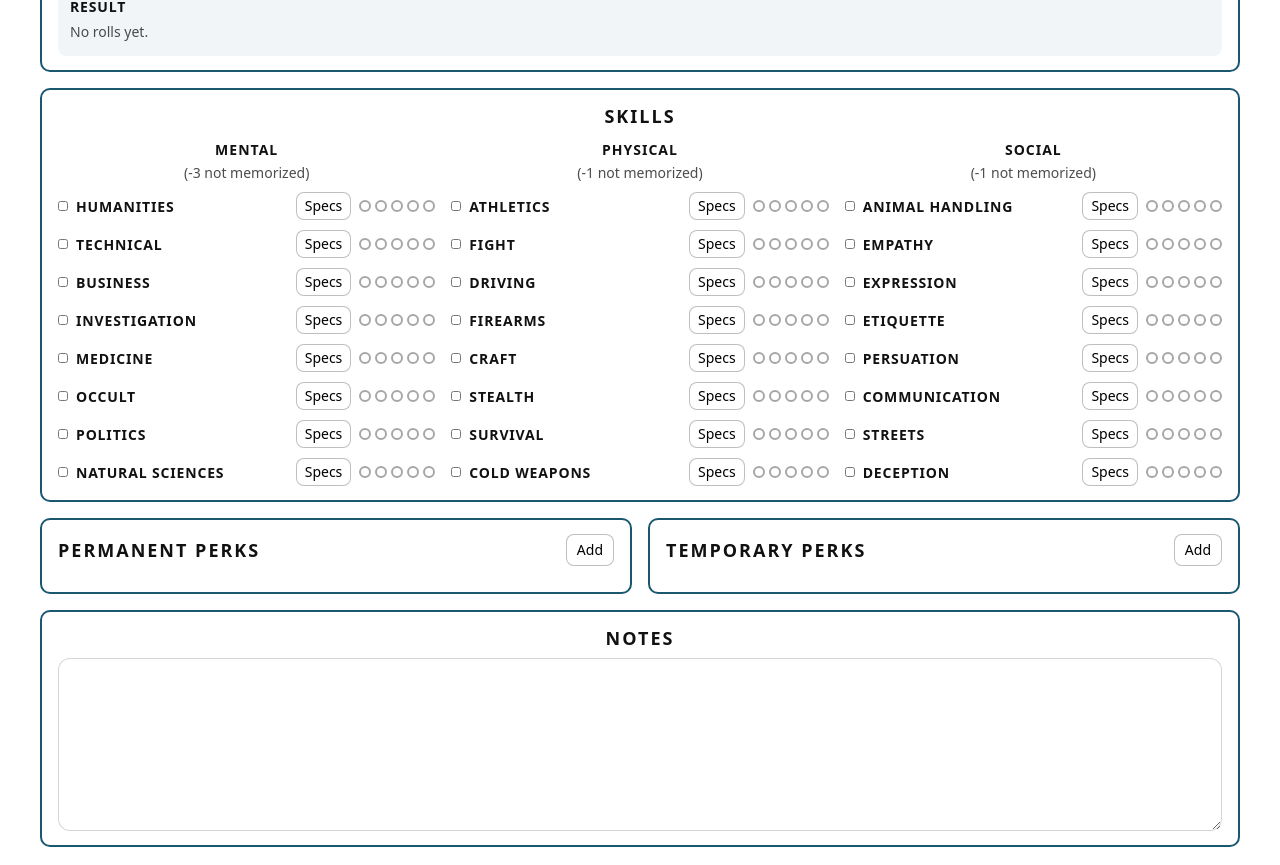
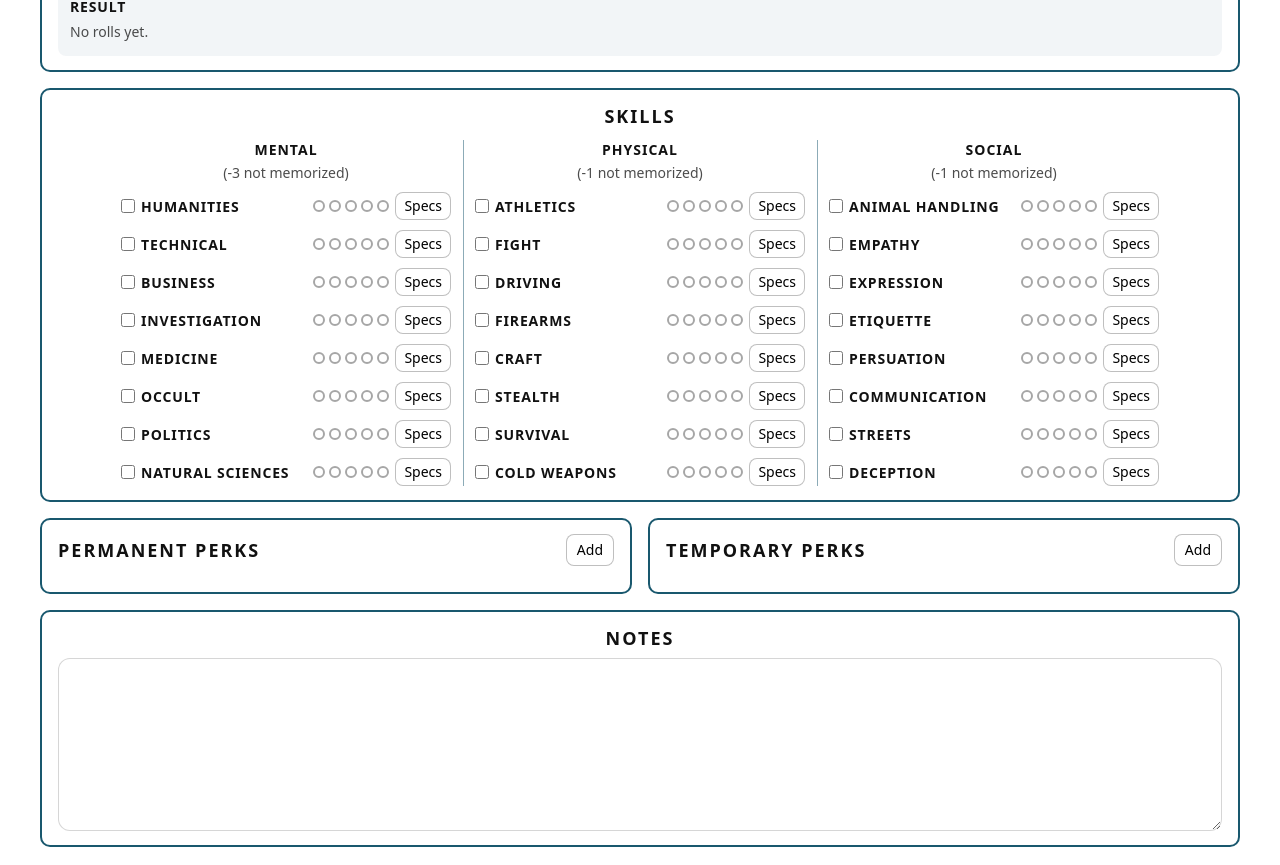
Before and after one commit to GennadiyZakharov/worldstriders-charlist, a Svelte app: page / in a window 1280 px wide. Shown: the part 1295-2160 px from the top of the page. Built offline with nearby package versions, Linux system fonts and the light colour scheme.

Commit message:
Added support for "Use skill" localization, refined skill layouts, and updated UI tests for new behavior.

```diff
--- a/src/App.svelte
+++ b/src/App.svelte
@@ -139,6 +139,7 @@
     specializations: t(character.lang, "skillSpecializations"),
     specializationsShort: t(character.lang, "skillSpecializationsShort"),
     specializationsTitle: t(character.lang, "skillSpecializationsTitle"),
+    useSkill: t(character.lang, "skillUse"),
     close: t(character.lang, "close")
   });
 
--- a/src/components/CharacterSkills.svelte
+++ b/src/components/CharacterSkills.svelte
@@ -15,6 +15,7 @@
             specializations: string;
             specializationsShort: string;
             specializationsTitle: string;
+            useSkill: string;
             close: string;
         };
         skills?: CharacterSkills;
@@ -113,21 +114,18 @@
 
     .grid {
         display: grid;
-        grid-template-columns: 1fr 1fr 1fr;
-        gap: 16px;
+        grid-template-columns: repeat(3, minmax(0, 330px));
+        gap: 24px;
         align-items: start;
-    }
-
-    @media (max-width: 900px) {
-        .grid {
-            grid-template-columns: 1fr;
-        }
+        justify-content: center;
     }
 
     .block {
+        position: relative;
         display: grid;
         gap: 10px;
         align-content: start;
+        min-width: 0;
     }
 
     .blockHeader {
@@ -141,4 +139,28 @@
         gap: 10px;
         align-content: start;
     }
+
+    .block:not(:first-child)::before {
+        content: "";
+        position: absolute;
+        top: 0;
+        bottom: 0;
+        left: -12px;
+        border-left: 1px solid rgba(0, 70, 95, 0.45);
+    }
+
+    @media (max-width: 1109px) {
+        .grid {
+            grid-template-columns: min(100%, 330px);
+        }
+
+        .block:not(:first-child)::before {
+            top: -12px;
+            right: 0;
+            bottom: auto;
+            left: 0;
+            border-top: 1px solid rgba(0, 70, 95, 0.35);
+            border-left: 0;
+        }
+    }
 </style>
--- a/src/components/Skill.svelte
+++ b/src/components/Skill.svelte
@@ -7,6 +7,7 @@
             specializations: string;
             specializationsShort: string;
             specializationsTitle: string;
+            useSkill: string;
             close: string;
         };
         enabled?: boolean;
@@ -27,6 +28,7 @@
     let specializationsDialog: HTMLDialogElement;
 
     let dialogTitle = $derived(`${labels.specializationsTitle}: ${name}`);
+    let checkboxLabel = $derived(labels.useSkill.replace("{skill}", name));
 
     function openSpecializations() {
         specializationsDialog.showModal();
@@ -50,21 +52,12 @@
             type="checkbox"
             bind:checked={enabled}
             disabled={readonly}
-            aria-label={`${name} enabled`}
+            aria-label={checkboxLabel}
     />
 
     <div class="text">
         <div class="name ws-label">{name}</div>
     </div>
-
-    <button
-            class="specializationsButton ws-text"
-            type="button"
-            onclick={openSpecializations}
-            aria-label={`${labels.specializations}: ${name}`}
-    >
-        {labels.specializationsShort}
-    </button>
 
     <div class="rating">
         <DotRating
@@ -77,6 +70,15 @@
                 readonly={readonly}
         />
     </div>
+
+    <button
+            class="specializationsButton ws-text"
+            type="button"
+            onclick={openSpecializations}
+            aria-label={`${labels.specializations}: ${name}`}
+    >
+        {labels.specializationsShort}
+    </button>
 </div>
 
 <dialog bind:this={specializationsDialog} aria-label={dialogTitle}>
@@ -103,14 +105,14 @@
 <style>
     .row {
         display: grid;
-        grid-template-columns: 10px minmax(0, 1fr) auto auto;
-        gap: 8px;
+        grid-template-columns: 14px minmax(0, 1fr) auto auto;
+        gap: 6px;
         align-items: center;
     }
 
     .check {
-        width: 10px;
-        height: 10px;
+        width: 14px;
+        height: 14px;
         margin: 0;
     }
 
@@ -121,9 +123,8 @@
     }
 
     .name {
-        white-space: nowrap;
-        overflow: hidden;
-        text-overflow: ellipsis;
+        white-space: normal;
+        overflow-wrap: anywhere;
     }
 
     .specializationsButton {
@@ -181,4 +182,15 @@
         opacity: 0.9;
     }
 
+    @media (max-width: 300px) {
+        .row {
+            grid-template-columns: 14px minmax(0, 1fr) auto;
+        }
+
+        .specializationsButton {
+            grid-column: 2 / -1;
+            justify-self: end;
+        }
+    }
+
 </style>
--- a/src/lib/i18n.ts
+++ b/src/lib/i18n.ts
@@ -78,6 +78,7 @@ export const DICT: Record<Lang, Record<string, string>> = {
     skillSpecializations: "Specializations",
     skillSpecializationsShort: "Specs",
     skillSpecializationsTitle: "Skill specializations",
+    skillUse: "Use skill: {skill}",
 
     skill_humanities: "Humanities",
     skill_technical: "Technical",
@@ -217,6 +218,7 @@ export const DICT: Record<Lang, Record<string, string>> = {
     skillSpecializations: "Специализации",
     skillSpecializationsShort: "Спец.",
     skillSpecializationsTitle: "Специализации навыка",
+    skillUse: "Использовать навык: {skill}",
 
     skill_humanities: "Гуманитарные н.",
     skill_technical: "Технические н.",
```
Also changed, not shown: 1 other file (tests, documents, lock files or other folders).
